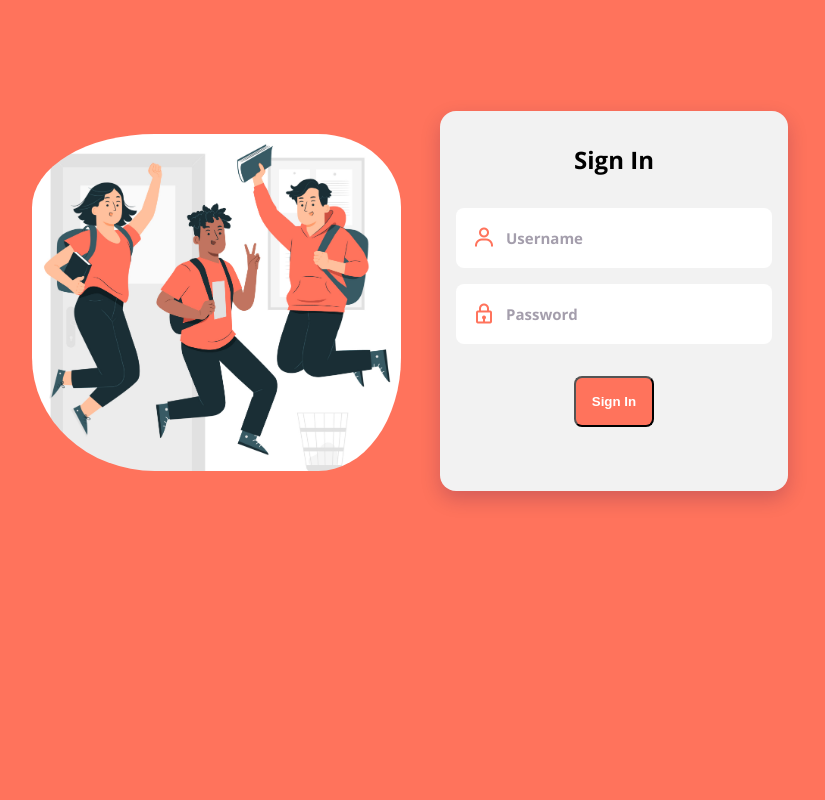
After one commit to Natalia1221/skpm_hunter2, a PHP site: page /login_student.php in a window 1280 px wide. The commit adds this page. Shown: the whole page, without its empty margins (200-1025 px from the left). Run offline with PHP 8.4, Linux system fonts and the light colour scheme; a stand-in replaces the project's code that opens the database connection.

Commit message:
melengkapi semua bagian student dari login, dashboard, & logout

```diff
--- a/student/dashboard.html
+++ b/student/dashboard_student.php
@@ -3,7 +3,7 @@
 <head>
 	<meta charset="utf-8">
 	<meta name="viewport" content="width=device-width, initial-scale=1">
-	 <link rel="stylesheet" href="assets/dashboard.css">
+	 <link rel="stylesheet" href="assets/dashboard_student.css">
 	<link rel="stylesheet" href="https://cdnjs.cloudflare.com/ajax/libs/font-awesome/5.15.3/css/all.min.css">
 	<title>Dashboard Siswa</title>
 </head>
@@ -52,7 +52,7 @@
 			</li>
 
 			<li>
-				<a href="#"><i class="fas fa-sign-out-alt"></i><p>LogOut</p></a>
+				<a href="login_student.php"><i class="fas fa-sign-out-alt"></i><p>LogOut</p></a>
 				<ul class="sub-menu hint">
           		<li><a class="link_name" href="#">LogOut</a></li>
         		</ul>
--- /dev/null
+++ b/student/login_student.php
@@ -0,0 +1,63 @@
+<!-- Koneksi database -->
+<?php
+ session_start();
+include '../config/config.php';
+?>
+
+<!DOCTYPE html>
+<html>
+<head>
+    <meta charset="utf-8">
+    <meta name="viewport" content="width=device-width, initial-scale=1">
+    <meta http-equiv="X-UA-Compatible" content="IE=edge">
+    <meta name="viewport" content="width=device-width, initial-scale=1.0">
+    <link rel="stylesheet" href="assets/login_student.css">
+    <link href='https://unpkg.com/boxicons@2.0.7/css/boxicons.min.css' rel='stylesheet'>
+    <title>LOGIN STUDENT</title>
+</head>
+<body>
+    <main class="login">
+        <article class="login_container" style="height: 550px;">
+            <section class="login_img">
+                <img src="assets/student.jpg" alt="user login"/>
+            </section>
+
+            <section class="login_forms">
+                <form class="login_register" method="POST">
+                   <h1 class="login_title">Sign In</h1>
+
+                   <section class="login_box">
+                    <i class='bx bx-user login_icon'></i>
+                    <input type="text" placeholder="Username"  name="USERNAME" class="login_input">
+                   </section>
+
+                   <section class="login_box">
+                    <i class='bx bx-lock login_icon'></i>
+                    <input type="text" placeholder="Password" name="PASSWORD" class="login_input">
+                   </section>
+
+                   <center>
+                       <input type="submit" class="login_button" value="Sign In" name="proseslog">
+                   </center>
+
+                    <!-- proses login -->
+                    <?php
+                    if(isset($_POST['proseslog'])){
+                        $sql = mysqli_query($mysqli, "select * from siswa where USERNAME_SISWA = '$_POST[USERNAME]' and PASSWORD_SISWA = '$_POST[PASSWORD]'");
+
+                        $cek = mysqli_num_rows($sql);
+                        if ($cek > 0) {
+                            $_SESSION['PASSWORD_SISWA'] = $_POST['PASSWORD'];
+                            echo "<meta http-equiv=refresh content=0;URL='dashboard_student.php'>";
+                        }else{
+                            echo "<p>Username atau Password Salah!</p>";
+                            echo "<meta http-equiv=refresh content=2;URL='login_student.php'>";
+                        }
+                    }
+                    ?>
+                </form>
+            </section>
+        </article>
+    </main>
+</body>
+</html>
```
Also changed, not shown: student/login.html (deleted, +0 -38 lines), student/assets/dashboard_student.css (renamed from student/assets/dashboard.css), student/assets/login_student.css (renamed from student/assets/login.css).
